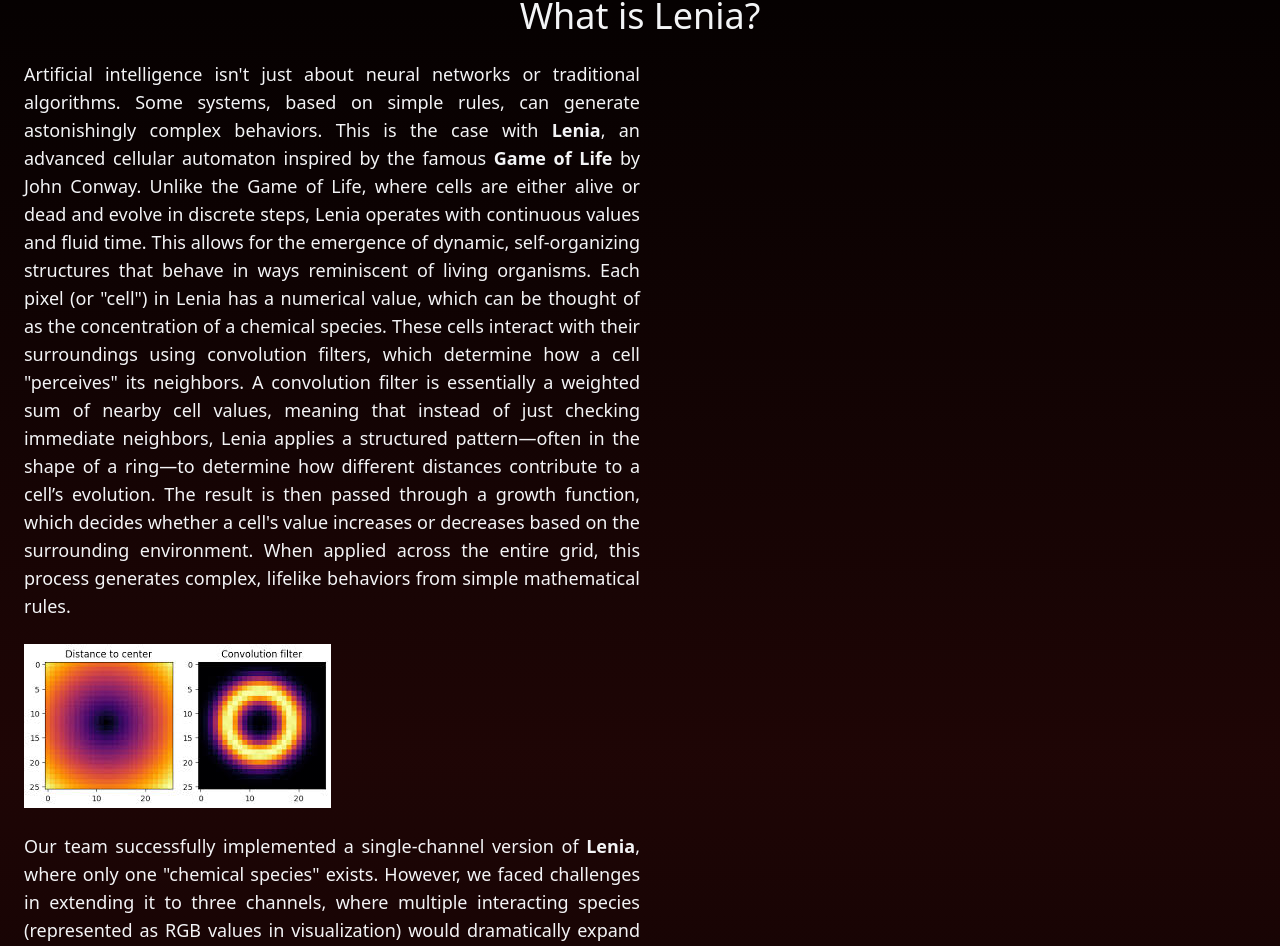
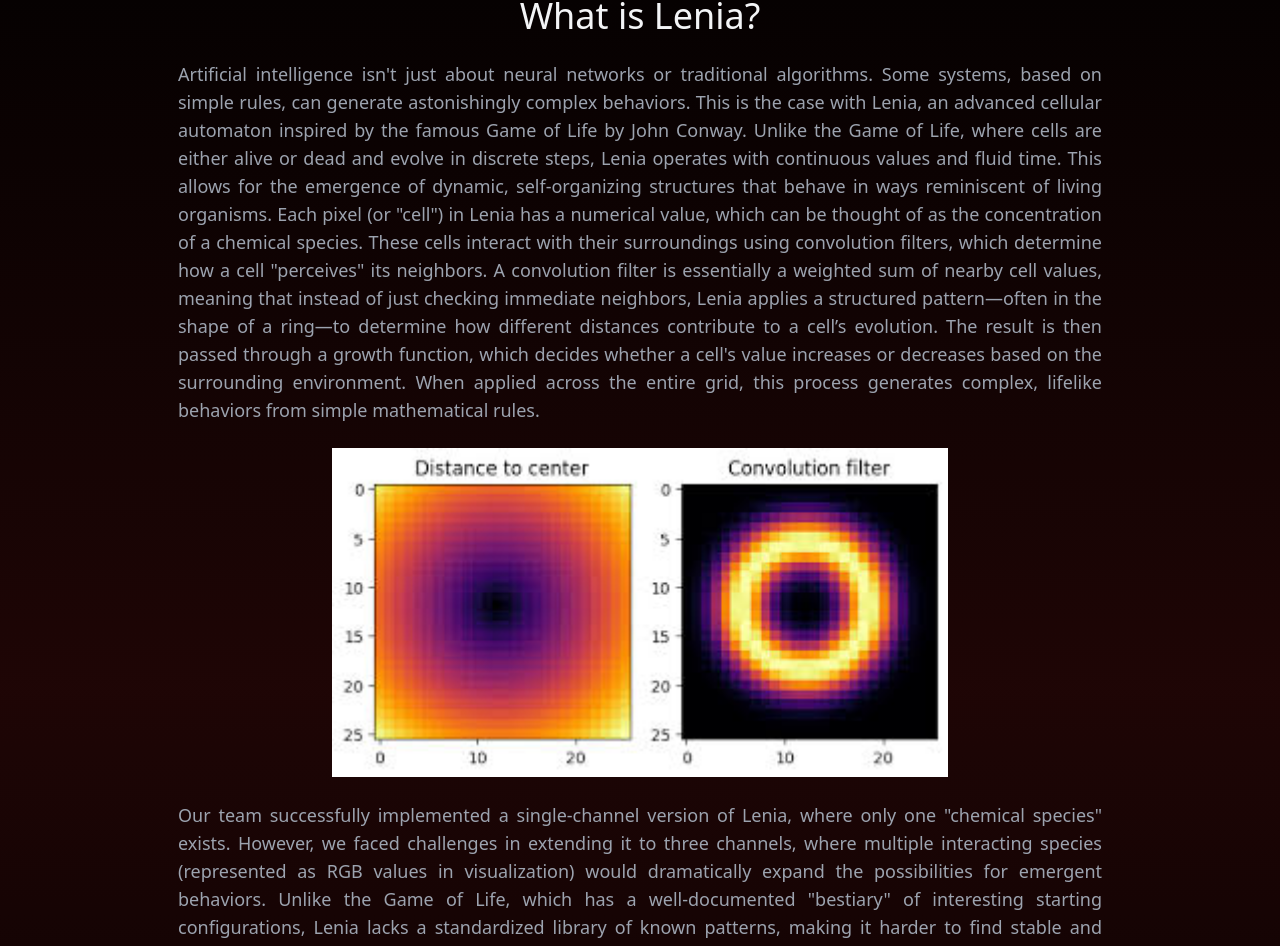
Before and after one commit to cia-ulaval/Site_Club_IA, a React (Vite) app: page /lenia in a window 1280 px wide. Shown: the part 165-1111 px from the top of the page. Built offline with nearby package versions, Linux system fonts and the light colour scheme.

Commit message:
aesthetic changes
border changes and links added in management.tsx

```diff
--- a/src/pages/DecisionTree.tsx
+++ b/src/pages/DecisionTree.tsx
@@ -47,7 +47,7 @@ function DecisionTree() {
             ].map((value, index) => (
               <div
                 key={index}
-                className="p-6 rounded-xl bg-red-800/10 border border-red-950/90 hover:border-red-900/70 transition-colors text-center"
+                className="p-6 rounded-xl bg-red-800/10 border custom-border-red custom-hover-border-red transition-colors text-center"
               >
                 <div className="text-red-400 mb-4 flex justify-center">
                   {value.icon}
--- a/src/pages/F1Tenth.tsx
+++ b/src/pages/F1Tenth.tsx
@@ -117,7 +117,7 @@ function F1Tenth() {
           {team1.map((value, index) => (
             <div
               key={index}
-              className="p-6 rounded-xl bg-red-800/10 border border-red-950/90 hover:border-red-900/70 transition-colors text-center"
+              className="p-6 rounded-xl bg-red-800/10 border custom-border-red custom-hover-border-red transition-colors text-center"
             >
               <div className="text-red-400 mb-4 flex justify-center">
                 {value.icon}
@@ -139,7 +139,7 @@ function F1Tenth() {
           {team2.map((value, index) => (
             <div
               key={index}
-              className="p-6 rounded-xl bg-red-800/10 border border-red-950/90 hover:border-red-900/70 transition-colors text-center"
+              className="p-6 rounded-xl bg-red-800/10 border custom-border-red custom-hover-border-red transition-colors text-center"
             >
               <div className="text-red-400 mb-4 flex justify-center">
                 {value.icon}
--- a/src/pages/FlappyEEG.tsx
+++ b/src/pages/FlappyEEG.tsx
@@ -118,7 +118,7 @@ function About() {
           {teamMembers.map((member, index) => (
             <div
               key={index}
-              className="p-6 rounded-xl bg-red-800/10 border border-red-950/90 hover:border-red-900/70 transition-colors text-center"
+              className="p-6 rounded-xl bg-red-800/10 border custom-border-red custom-hover-border-red transition-colors text-center"
             >
               <div className="text-red-400 mb-4 flex justify-center">
                 {member.icon}
--- a/src/pages/Lenia.tsx
+++ b/src/pages/Lenia.tsx
@@ -2,53 +2,54 @@ import React from "react";
 
 function Lenia() {
   return (
-    <div className="container mx-auto p-4 text-justify">
-      <h1 className="text-5xl font-bold gradient-text mb-6 text-center">
-        Lenia
-      </h1>
-      <h2 className="text-center text-4xl red-800">What is Lenia?</h2>
-      <p className="w-1/2 text-lg mt-4">
+    <div className="container mx-auto p-4 text-center">
+      <h1 className="text-5xl font-bold gradient-text mb-6">Lenia</h1>
+      <h2 className="text-4xl mb-6">What is Lenia?</h2>
+      <p className="w-full md:w-3/4 mx-auto text-lg mt-4 text-gray-400 text-justify">
         Artificial intelligence isn't just about neural networks or traditional
         algorithms. Some systems, based on simple rules, can generate
-        astonishingly complex behaviors. This is the case with{" "}
-        <strong>Lenia</strong>, an advanced cellular automaton inspired by the
-        famous <strong>Game of Life</strong> by John Conway. Unlike the Game of
-        Life, where cells are either alive or dead and evolve in discrete steps,
-        Lenia operates with continuous values and fluid time. This allows for
-        the emergence of dynamic, self-organizing structures that behave in ways
-        reminiscent of living organisms. Each pixel (or "cell") in Lenia has a
-        numerical value, which can be thought of as the concentration of a
-        chemical species. These cells interact with their surroundings using
-        convolution filters, which determine how a cell "perceives" its
-        neighbors. A convolution filter is essentially a weighted sum of nearby
-        cell values, meaning that instead of just checking immediate neighbors,
-        Lenia applies a structured pattern—often in the shape of a ring—to
-        determine how different distances contribute to a cell’s evolution. The
-        result is then passed through a growth function, which decides whether a
-        cell's value increases or decreases based on the surrounding
-        environment. When applied across the entire grid, this process generates
-        complex, lifelike behaviors from simple mathematical rules.
+        astonishingly complex behaviors. This is the case with Lenia, an
+        advanced cellular automaton inspired by the famous Game of Life by John
+        Conway. Unlike the Game of Life, where cells are either alive or dead
+        and evolve in discrete steps, Lenia operates with continuous values and
+        fluid time. This allows for the emergence of dynamic, self-organizing
+        structures that behave in ways reminiscent of living organisms. Each
+        pixel (or "cell") in Lenia has a numerical value, which can be thought
+        of as the concentration of a chemical species. These cells interact with
+        their surroundings using convolution filters, which determine how a cell
+        "perceives" its neighbors. A convolution filter is essentially a
+        weighted sum of nearby cell values, meaning that instead of just
+        checking immediate neighbors, Lenia applies a structured pattern—often
+        in the shape of a ring—to determine how different distances contribute
+        to a cell’s evolution. The result is then passed through a growth
+        function, which decides whether a cell's value increases or decreases
+        based on the surrounding environment. When applied across the entire
+        grid, this process generates complex, lifelike behaviors from simple
+        mathematical rules.
       </p>
 
-      <img className="object-cover mt-6" src="/media/lenia.png" alt="lenia" />
+      <img
+        className="object-cover mt-6 mx-auto w-50"
+        src="/media/lenia.png"
+        alt="lenia"
+      />
 
-      <p className="w-1/2 text-lg mt-4">
-        Our team successfully implemented a single-channel version of{" "}
-        <strong>Lenia</strong>, where only one "chemical species" exists.
-        However, we faced challenges in extending it to three channels, where
-        multiple interacting species (represented as RGB values in
-        visualization) would dramatically expand the possibilities for emergent
-        behaviors. Unlike the <strong>Game of Life</strong>, which has a
-        well-documented "bestiary" of interesting starting configurations, Lenia
-        lacks a standardized library of known patterns, making it harder to find
-        stable and fascinating structures.
+      <p className="w-full md:w-3/4 mx-auto text-lg mt-4 text-gray-400 text-justify">
+        Our team successfully implemented a single-channel version of Lenia,
+        where only one "chemical species" exists. However, we faced challenges
+        in extending it to three channels, where multiple interacting species
+        (represented as RGB values in visualization) would dramatically expand
+        the possibilities for emergent behaviors. Unlike the Game of Life, which
+        has a well-documented "bestiary" of interesting starting configurations,
+        Lenia lacks a standardized library of known patterns, making it harder
+        to find stable and fascinating structures.
       </p>
-      <p className="w-1/2 text-lg mt-4">
+      <p className="w-full md:w-3/4 mx-auto text-lg mt-4 text-gray-400 text-justify">
         This project offers an exciting opportunity to explore emergence in
         artificial intelligence, where complex behaviors arise from simple
         interactions. We invite students, researchers, and AI enthusiasts to
         join us in pushing the boundaries of self-organizing systems and
-        discovering the hidden potential of <strong>Lenia</strong>.
+        discovering the hidden potential of Lenia.
       </p>
     </div>
   );
--- a/src/pages/Managment.tsx
+++ b/src/pages/Managment.tsx
@@ -33,7 +33,7 @@ const cardData = [
     title: "Anthony Lavertu",
     text: "External Affairs VP",
     imgSrc: "/media/Anthony.jpg",
-    linkedIn: "",
+    linkedIn: "https://www.linkedin.com/in/anthony-lavertu-2a29a7179/",
   },
   {
     title: "Alexandrine Lehoux",
@@ -66,19 +66,19 @@ const cardData2 = [
     title: "Deoth Guei",
     text: "Team Lead (F1 Tenth Team 1)",
     imgSrc: "/media/test.jpg",
-    linkedIn: "",
+    linkedIn: "https://www.linkedin.com/in/deoth-guei-382269191/",
   },
   {
     title: "Alban Sarrazin",
     text: "Team Lead (F1 Tenth Team 2)",
     imgSrc: "/media/test.jpg",
-    linkedIn: "",
+    linkedIn: "https://www.linkedin.com/in/alban-sarrazin-561803252/",
   },
   {
     title: "Benjamin Leblanc",
     text: "Team Lead (TreeCore)",
     imgSrc: "/media/test.jpg",
-    linkedIn: "",
+    linkedIn: "https://www.linkedin.com/in/benjamin-leblanc-a9217128b/",
   },
   {
     title: "Louis-Étienne Messier",
--- a/src/pages/MangaAI.tsx
+++ b/src/pages/MangaAI.tsx
@@ -111,7 +111,7 @@ function MangaAI() {
             ].map((value, index) => (
               <div
                 key={index}
-                className="p-6 rounded-xl bg-red-800/10 border border-red-950/90 hover:border-red-900/70 transition-colors text-center"
+                className="p-6 rounded-xl bg-red-800/10 border custom-border-red custom-hover-border-red transition-colors text-center"
               >
                 <div className="text-red-400 mb-4 flex justify-center">
                   {value.icon}
```
